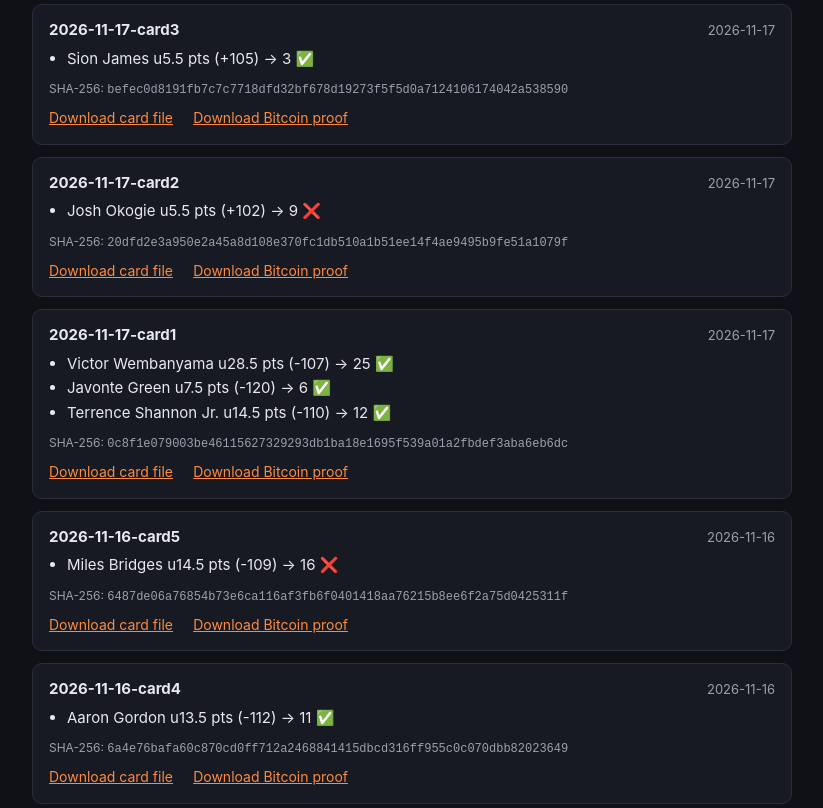
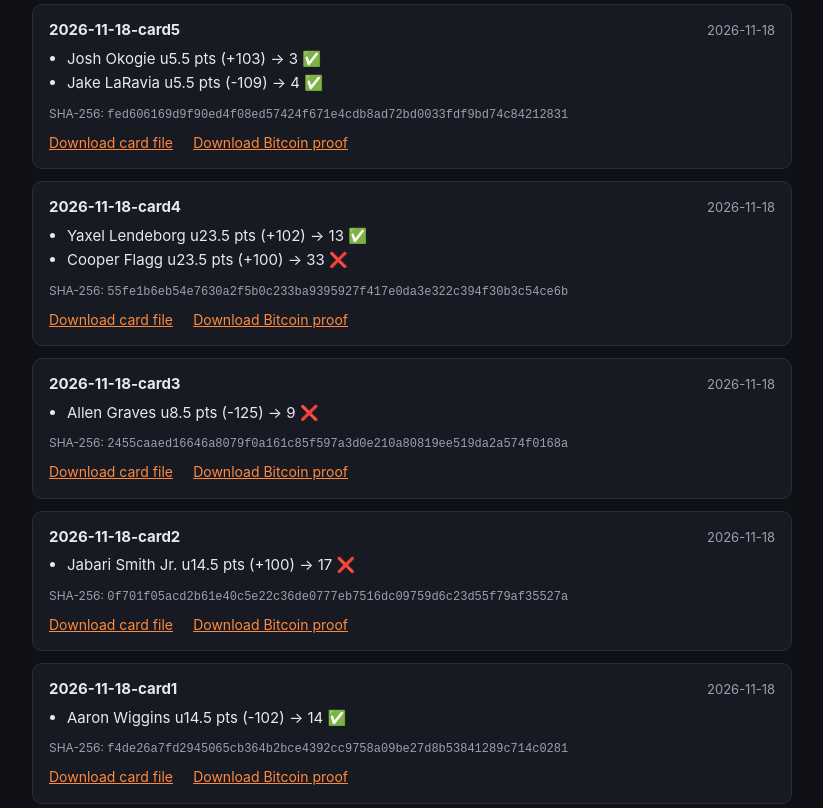
Before and after one commit to ExcursionScout/aicapper-cards, a plain HTML site: page index.html in a window 1280 px wide. Shown: the part 498-1306 px from the top of the page, without its empty margins (228-1051 px from the left). Drawn offline with Linux system fonts and the light colour scheme.

Commit message:
Publish 52 revealed card(s)

```diff
--- a/index.html
+++ b/index.html
@@ -26,6 +26,51 @@ before anyone knew the result.</li>
 (Windows: <code>certutil -hashfile 2026-11-09-card1.txt SHA256</code>) and compare the result to the SHA-256 shown below.</li>
 </ol>
 Each card also includes a random salt, so the fingerprint can't be guessed from the picks alone.</div>
+<div class="card">
+  <div class="chead"><b>2026-11-18-card5</b> <span class="note">2026-11-18</span></div>
+  <ul class="plays"><li>Josh Okogie u5.5 pts (+103) → 3 ✅</li><li>Jake LaRavia u5.5 pts (-109) → 4 ✅</li></ul>
+  <div class="hash">SHA-256: <code>fed606169d9f90ed4f08ed57424f671e4cdb8ad72bd0033fdf9bd74c84212831</code></div>
+  <div class="dl">
+    <a download href="cards/2026-11-18-card5.txt">Download card file</a>
+    <a download href="cards/2026-11-18-card5.txt.ots">Download Bitcoin proof</a>
+  </div>
+</div>
+<div class="card">
+  <div class="chead"><b>2026-11-18-card4</b> <span class="note">2026-11-18</span></div>
+  <ul class="plays"><li>Yaxel Lendeborg u23.5 pts (+102) → 13 ✅</li><li>Cooper Flagg u23.5 pts (+100) → 33 ❌</li></ul>
+  <div class="hash">SHA-256: <code>55fe1b6eb54e7630a2f5b0c233ba9395927f417e0da3e322c394f30b3c54ce6b</code></div>
+  <div class="dl">
+    <a download href="cards/2026-11-18-card4.txt">Download card file</a>
+    <a download href="cards/2026-11-18-card4.txt.ots">Download Bitcoin proof</a>
+  </div>
+</div>
+<div class="card">
+  <div class="chead"><b>2026-11-18-card3</b> <span class="note">2026-11-18</span></div>
+  <ul class="plays"><li>Allen Graves u8.5 pts (-125) → 9 ❌</li></ul>
+  <div class="hash">SHA-256: <code>2455caaed16646a8079f0a161c85f597a3d0e210a80819ee519da2a574f0168a</code></div>
+  <div class="dl">
+    <a download href="cards/2026-11-18-card3.txt">Download card file</a>
+    <a download href="cards/2026-11-18-card3.txt.ots">Download Bitcoin proof</a>
+  </div>
+</div>
+<div class="card">
+  <div class="chead"><b>2026-11-18-card2</b> <span class="note">2026-11-18</span></div>
+  <ul class="plays"><li>Jabari Smith Jr. u14.5 pts (+100) → 17 ❌</li></ul>
+  <div class="hash">SHA-256: <code>0f701f05acd2b61e40c5e22c36de0777eb7516dc09759d6c23d55f79af35527a</code></div>
+  <div class="dl">
+    <a download href="cards/2026-11-18-card2.txt">Download card file</a>
+    <a download href="cards/2026-11-18-card2.txt.ots">Download Bitcoin proof</a>
+  </div>
+</div>
+<div class="card">
+  <div class="chead"><b>2026-11-18-card1</b> <span class="note">2026-11-18</span></div>
+  <ul class="plays"><li>Aaron Wiggins u14.5 pts (-102) → 14 ✅</li></ul>
+  <div class="hash">SHA-256: <code>f4de26a7fd2945065cb364b2bce4392cc9758a09be27d8b53841289c714c0281</code></div>
+  <div class="dl">
+    <a download href="cards/2026-11-18-card1.txt">Download card file</a>
+    <a download href="cards/2026-11-18-card1.txt.ots">Download Bitcoin proof</a>
+  </div>
+</div>
 <div class="card">
   <div class="chead"><b>2026-11-17-card3</b> <span class="note">2026-11-17</span></div>
   <ul class="plays"><li>Sion James u5.5 pts (+105) → 3 ✅</li></ul>
```
Also changed, not shown: cards/2026-11-18-card1.txt (added), cards/2026-11-18-card2.txt (added), cards/2026-11-18-card3.txt (added), cards/2026-11-18-card4.txt (added), cards/2026-11-18-card5.txt (added), 10 other files.
